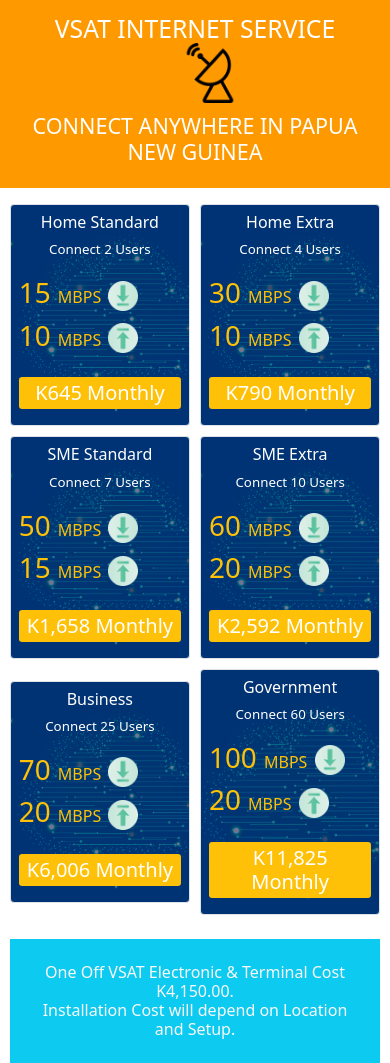
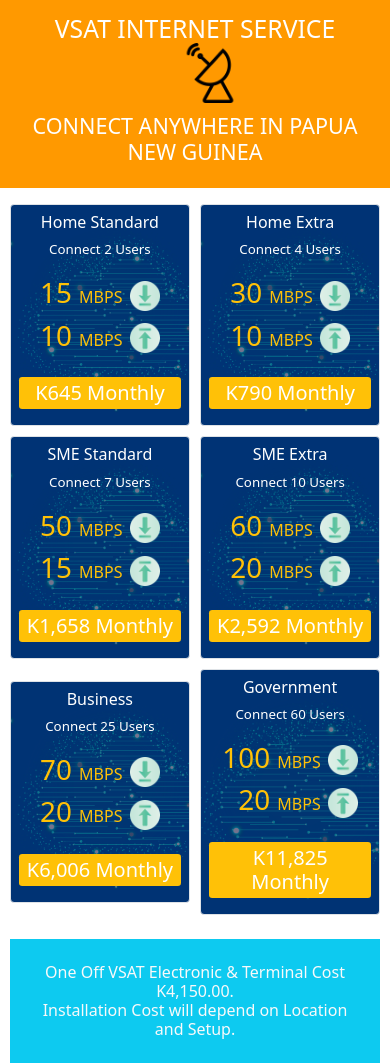
Before and after one commit to Valdaz007/ntt-website, a PHP site: page /products in a window 390 px wide. Shown: the part 2431-3494 px from the top of the page. Run offline with PHP 8.4, Linux system fonts and the light colour scheme.

Commit message:
Update: VSAT-Plans Layout & Responsiveness

```diff
--- a/static/css/css-templates/brod-int.css
+++ b/static/css/css-templates/brod-int.css
@@ -237,11 +237,11 @@
 
 .vsat-plan {
     position: relative;
+    flex: 1 0 auto;
     background-color: rgba(0, 0, 50, 0.55);
     color: white;
-}
 
-.vsat-plan::before {
+    &::before {
         content: "";
         position: absolute;
         top: 0;
@@ -260,13 +260,19 @@
         font-size: smaller;
     }
 
-.down-icon img{
+    .speed-wrapper {
+        width:max-content;
+        margin: 0 auto;
+
+        & h5 .down-icon img {
             width: 30px;
         }
 
-.up-icon img {
+        & h5 .up-icon img {
             width: 30px;
             transform: rotate(180deg);
+        }
+    }
 }
 
 .vsat-plan-tm {
@@ -350,11 +356,11 @@
         gap: 1rem;
     }
 
-    .card:nth-child(4) {
+    .dof-plan:nth-child(4) {
         display: block;
     }
 
-    .card:nth-child(7) {
+    .dof-plan:nth-child(7) {
        grid-column: 2/4;
     }
 
@@ -377,7 +383,7 @@
 
 @media(min-width: 1440px){
     .vsat-content {
-        grid-template-columns: repeat(6, 1fr);
-        gap: 1rem;
+        grid-template-columns: repeat(4, 1fr);
+        gap: 2rem;
     }
 }
--- a/templates/brod-int.php
+++ b/templates/brod-int.php
@@ -123,114 +123,126 @@
                     </div>
 
                     <div class="vsat-content card-deck">
-                        <div class="vsat-plan border p-2 p-md-3 p-lg-6 card">
+                        <div class="vsat-plan border p-2 px-md-5 p-lg-6 card">
                             <h3 class="text-center fs-6 fs-md-1">Home <span class="fs-6 fw-normal">Standard</span></h3>
                             <p class="vsat-users">Connect 2 Users</p>
 
+                            <div class="speed-wrapper">
                                 <h5 class="fs-1 text-warning">15
                                     <span class="fs-6">MBPS</span>
                                     <span class="down-icon">
                                         <img src="./static/img/data-plans/download.png" alt="download speed icon">
                                     </span>
                                 </h5>
-                            <h5 class="fs-1 text-warning">10 <span class="fs-6">MBPS</span>
+                                <h5 class="fs-1 text-warning text-end">10 <span class="fs-6">MBPS</span>
                                     <span class="up-icon">
                                         <img src="./static/img/data-plans/download.png" alt="download speed icon">
                                     </span>
                                 </h5>
+                            </div>
 
                             <h5 class="mt-3 bg-warning p-1 rounded-1 text-center">K645 <span>Monthly</span></h5>
                         </div>
 
-                        <div class="vsat-plan border p-2 p-md-3 p-lg-6 card">
+                        <div class="vsat-plan border p-2 px-md-5 p-lg-6 card">
                             <h3 class="text-center fs-6">Home <span class="fs-6 fw-normal">Extra</span></h3>
                             <p class="vsat-users">Connect 4 Users</p>
 
+                            <div class="speed-wrapper">
                                 <h5 class="fs-1 text-warning">30
                                     <span class="fs-6">MBPS</span>
                                     <span class="down-icon">
                                         <img src="./static/img/data-plans/download.png" alt="download speed icon">
                                     </span>
                                 </h5>
-                            <h5 class="fs-1 text-warning">10 <span class="fs-6">MBPS</span>
+                                <h5 class="fs-1 text-warning text-end">10 <span class="fs-6">MBPS</span>
                                     <span class="up-icon">
                                         <img src="./static/img/data-plans/download.png" alt="download speed icon">
                                     </span>
                                 </h5>
+                            </div>
 
                             <h5 class="mt-3 bg-warning p-1 rounded-1 text-center">K790 <span>Monthly</span></h5>
                         </div>
 
-                        <div class="vsat-plan border p-2 p-md-3 p-lg-6 card">
+                        <div class="vsat-plan border p-2 px-md-5 p-lg-6 card">
                             <h3 class="text-center fs-6">SME <span class="fs-6 fw-normal">Standard</span></h3>
                             <p class="vsat-users">Connect 7 Users</p>
 
+                            <div class="speed-wrapper">
                                 <h5 class="fs-1 text-warning">50
                                     <span class="fs-6">MBPS</span>
                                     <span class="down-icon">
                                         <img src="./static/img/data-plans/download.png" alt="download speed icon">
                                     </span>
                                 </h5>
-                            <h5 class="fs-1 text-warning">15 <span class="fs-6">MBPS</span>
+                                <h5 class="fs-1 text-warning text-end">15 <span class="fs-6">MBPS</span>
                                     <span class="up-icon">
                                         <img src="./static/img/data-plans/download.png" alt="download speed icon">
                                     </span>
                                 </h5>
+                            </div>
 
                             <h5 class="mt-3 bg-warning p-1 rounded-1 text-center">K1,658 <span>Monthly</span></h5>
                         </div>
 
-                        <div class="vsat-plan border p-2 p-md-3 p-lg-6 card">
+                        <div class="vsat-plan border p-2 px-md-5 p-lg-6 card">
                             <h3 class="text-center fs-6">SME <span class="fs-6 fw-normal">Extra</span></h3>
                             <p class="vsat-users">Connect 10 Users</p>
 
+                            <div class="speed-wrapper">
                                 <h5 class="fs-1 text-warning">60
                                     <span class="fs-6">MBPS</span>
                                     <span class="down-icon">
                                         <img src="./static/img/data-plans/download.png" alt="download speed icon">
                                     </span>
                                 </h5>
-                            <h5 class="fs-1 text-warning">20 <span class="fs-6">MBPS</span>
+                                <h5 class="fs-1 text-warning text-end">20 <span class="fs-6">MBPS</span>
                                     <span class="up-icon">
                                         <img src="./static/img/data-plans/download.png" alt="download speed icon">
                                     </span>
                                 </h5>
+                            </div>
                             <h5 class="mt-3 bg-warning p-1 rounded-1 text-center">K2,592 <span>Monthly</span></h5>
                         </div>
 
-                        <div class="vsat-plan border p-2 p-md-3 p-lg-6 card">
+                        <div class="vsat-plan border p-2 px-md-5 p-lg-6 card">
                             <h3 class="text-center fs-6">Business</h3>
                             <p class="vsat-users">Connect 25 Users</p>
 
+                            <div class="speed-wrapper">
                                 <h5 class="fs-1 text-warning">70
                                     <span class="fs-6">MBPS</span>
                                     <span class="down-icon">
                                         <img src="./static/img/data-plans/download.png" alt="download speed icon">
                                     </span>
                                 </h5>
-                            <h5 class="fs-1 text-warning">20 <span class="fs-6">MBPS</span>
+                                <h5 class="fs-1 text-warning text-end">20 <span class="fs-6">MBPS</span>
                                     <span class="up-icon">
                                         <img src="./static/img/data-plans/download.png" alt="download speed icon">
                                     </span>
                                 </h5>
+                            </div>
                             <h5 class="mt-3 bg-warning p-1 rounded-1 text-center">K6,006 <span>Monthly</span></h5>
                         </div>
 
-                        <div class="vsat-plan border p-2 p-md-3 p-lg-6 card">
+                        <div class="vsat-plan border p-2 px-md-5 p-lg-6 card">
                             <h3 class="text-center fs-6">Government</h3>
                             <p class="vsat-users">Connect 60 Users</p>
 
+                            <div class="speed-wrapper">
                                 <h5 class="fs-1 text-warning">100
                                     <span class="fs-6">MBPS</span>
                                     <span class="down-icon">
                                         <img src="./static/img/data-plans/download.png" alt="download speed icon">
                                     </span>
                                 </h5>
-                            <h5 class="fs-1 text-warning">20 <span class="fs-6">MBPS</span>
+                                <h5 class="fs-1 text-warning text-end">20 <span class="fs-6">MBPS</span>
                                     <span class="up-icon">
                                         <img src="./static/img/data-plans/download.png" alt="download speed icon">
                                     </span>
                                 </h5>
+                            </div>
                             <h5 class="mt-3 bg-warning p-1 rounded-1 text-center">K11,825 <span>Monthly</span></h5>
                         </div>
                     </div>
```
Lines whose indentation alone changed are shown as unchanged.
